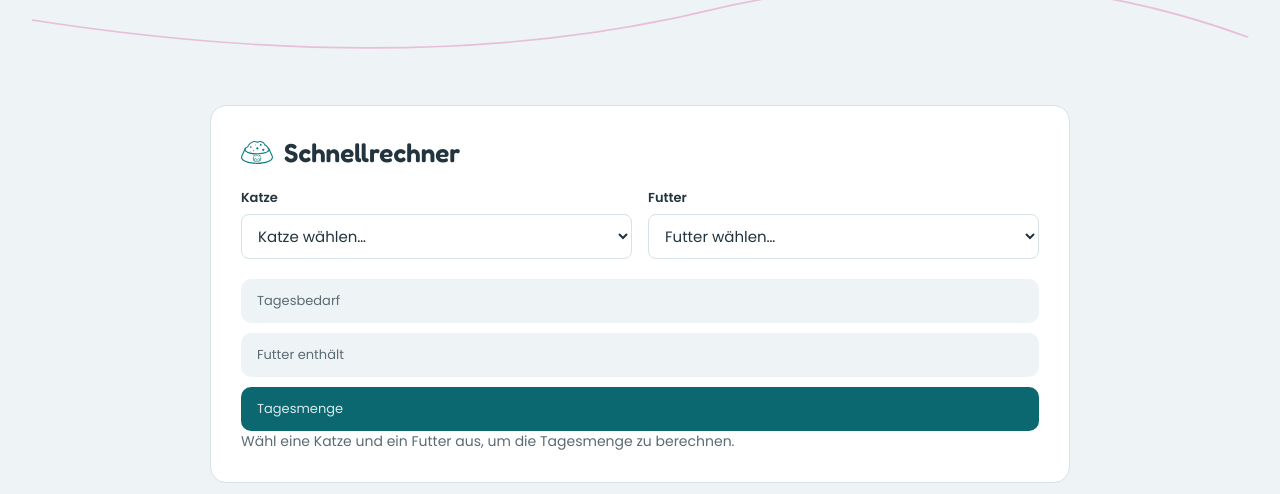
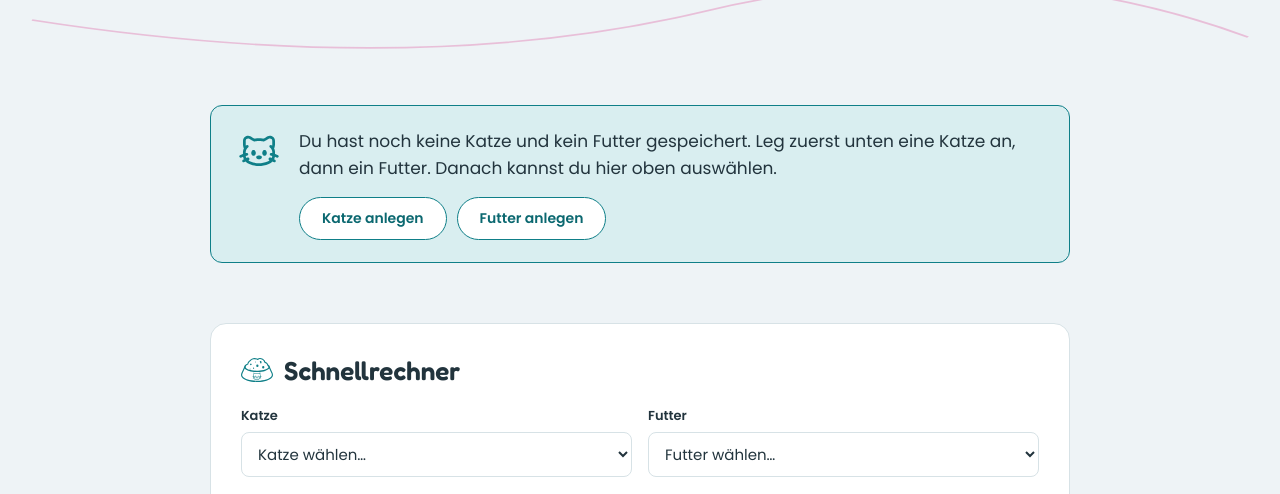
Before and after one commit to Maria-Elia/catfood-calculator, a website with bundled scripts: page index.html in a window 1280 px wide. Shown: the part 236-730 px from the top of the page. Built offline with nearby package versions, Linux system fonts and the light colour scheme.

Commit message:
feat: surface onboarding hint above the calculator

```diff
--- a/css/style.css
+++ b/css/style.css
@@ -141,6 +141,66 @@ main {
   object-fit: contain;
 }
 
+/* ---- onboarding banner ---- */
+.onboarding-banner {
+  display: flex;
+  align-items: flex-start;
+  gap: 1.8rem;
+  background: var(--teal-tint);
+  border: 1px solid var(--teal);
+  border-radius: 1.2rem;
+  padding: 2.2rem 2.6rem;
+}
+
+.onboarding-banner__icon {
+  width: 4.4rem;
+  height: 4.4rem;
+  flex-shrink: 0;
+  object-fit: contain;
+}
+
+.onboarding-banner__content p {
+  font-size: 1.7rem;
+  font-weight: 500;
+  line-height: 1.55;
+  color: var(--ink);
+}
+
+.onboarding-banner__actions {
+  display: flex;
+  flex-wrap: wrap;
+  gap: 1rem;
+  margin-top: 1.6rem;
+}
+
+.onboarding-banner__link {
+  display: inline-flex;
+  align-items: center;
+  padding: 1rem 2.2rem;
+  border-radius: 10rem;
+  border: 1px solid var(--teal);
+  background: var(--white);
+  color: var(--teal-deep);
+  font-weight: 600;
+  font-size: 1.4rem;
+  text-decoration: none;
+  transition: transform 160ms cubic-bezier(0.23, 1, 0.32, 1), background 160ms ease, color 160ms ease;
+}
+
+.onboarding-banner__link:hover {
+  background: var(--teal);
+  color: var(--white);
+}
+
+.onboarding-banner__link:active {
+  transform: scale(0.97);
+}
+
+.onboarding-banner__link:focus-visible {
+  outline: 2px solid var(--teal-deep);
+  outline-offset: 2px;
+}
+
 /* ---- calculator ---- */
 .calculator {
   background: var(--bg-elevated);
@@ -223,6 +283,7 @@ main {
 .empty-state {
   color: var(--ink-soft);
   font-size: 1.4rem;
+  margin-top: 1rem;
 }
 
 /* ---- forms ---- */
@@ -415,6 +476,20 @@ main {
     grid-template-columns: 1fr;
   }
 
+  .onboarding-banner {
+    padding: 1.8rem 2rem;
+    gap: 1.2rem;
+  }
+
+  .onboarding-banner__icon {
+    width: 3.2rem;
+    height: 3.2rem;
+  }
+
+  .onboarding-banner__content p {
+    font-size: 1.5rem;
+  }
+
   .profile-card {
     flex-direction: column;
     align-items: flex-start;
--- a/index.html
+++ b/index.html
@@ -24,6 +24,11 @@
   </header>
 
   <main>
+    <div id="onboarding-banner" class="onboarding-banner" hidden>
+      <img class="onboarding-banner__icon" src="assets/svg/cat.svg" alt="" aria-hidden="true" />
+      <div id="onboarding-banner-content" class="onboarding-banner__content"></div>
+    </div>
+
     <section id="rechner" class="calculator">
       <h2 class="section-title">
         <img class="section-title__icon" src="assets/svg/cat-bowl.svg" alt="" aria-hidden="true" />
--- a/js/main.js
+++ b/js/main.js
@@ -254,6 +254,8 @@ const resultEmpty = document.getElementById("result-empty");
 const resultKcal = document.getElementById("result-kcal");
 const resultKcal100 = document.getElementById("result-kcal100");
 const resultGrams = document.getElementById("result-grams");
+const onboardingBanner = document.getElementById("onboarding-banner");
+const onboardingBannerContent = document.getElementById("onboarding-banner-content");
 
 function renderCatOptions() {
   // Preserve the current selection across a rebuild where possible
@@ -280,6 +282,62 @@ function renderFoodOptions() {
   foodSelect.value = foodStore.list().some((food) => food.id === selected) ? selected : "";
 }
 
+// Shown instead of the plain "pick a cat and a food" hint when one or both
+// lists are still empty
+const ONBOARDING_MESSAGES = {
+  both: {
+    text: "Du hast noch keine Katze und kein Futter gespeichert. Leg zuerst unten eine Katze an, dann ein Futter. Danach kannst du hier oben auswählen.",
+    links: [
+      { href: "#katzen", focusId: "cat-name", label: "Katze anlegen" },
+      { href: "#futter", focusId: "food-name", label: "Futter anlegen" },
+    ],
+  },
+  cat: {
+    text: "Du hast noch keine Katze gespeichert. Leg unten eine an, dann kannst du sie hier oben auswählen.",
+    links: [{ href: "#katzen", focusId: "cat-name", label: "Katze anlegen" }],
+  },
+  food: {
+    text: "Du hast noch kein Futter gespeichert. Leg unten eins an, dann kannst du es hier oben auswählen.",
+    links: [{ href: "#futter", focusId: "food-name", label: "Futter anlegen" }],
+  },
+};
+
+function buildOnboardingLinksHtml(message) {
+  return message.links
+    .map(
+      (link) =>
+        `<a class="onboarding-banner__link" href="${link.href}" data-focus="${link.focusId}">${link.label}</a>`,
+    )
+    .join("");
+}
+
+function resetToDefaultEmptyHint() {
+  resultEmpty.className = "empty-state";
+  resultEmpty.textContent = "Wähl eine Katze und ein Futter aus, um die Tagesmenge zu berechnen.";
+}
+
+function renderBannerHint(kind) {
+  const message = ONBOARDING_MESSAGES[kind];
+  onboardingBannerContent.innerHTML = `<p>${message.text}</p><div class="onboarding-banner__actions">${buildOnboardingLinksHtml(message)}</div>`;
+  onboardingBanner.hidden = false;
+}
+
+function hideBanner() {
+  onboardingBanner.hidden = true;
+}
+
+// Clicking an onboarding link scrolls to the right section (native anchor
+// behavior) and then focuses its first field, so typing can start right
+// away instead of the user having to find and click into the input.
+onboardingBanner.addEventListener("click", (event) => {
+  const link = event.target.closest(".onboarding-banner__link");
+  if (!link) return;
+  const field = document.getElementById(link.dataset.focus);
+  if (field) {
+    window.setTimeout(() => field.focus(), 400);
+  }
+});
+
 function updateResult() {
   // Re-read from the store rather than caching the selected objects
   const cat = catStore.list().find((item) => item.id === catSelect.value);
@@ -288,8 +346,25 @@ function updateResult() {
   if (!cat || !food) {
     resultPanel.hidden = true;
     resultEmpty.hidden = false;
+
+    resetToDefaultEmptyHint();
+
+    const hasCats = catStore.list().length > 0;
+    const hasFoods = foodStore.list().length > 0;
+    if (!hasCats && !hasFoods) {
+      renderBannerHint("both");
+    } else if (!hasCats) {
+      renderBannerHint("cat");
+    } else if (!hasFoods) {
+      renderBannerHint("food");
+    } else {
+      hideBanner();
+    }
     return;
   }
+
+  // A valid cat and food are picked, so both profile lists exist already, no onboarding
+  hideBanner();
 
   const dailyKcal = dailyEnergyNeedKcal(cat.gewicht, cat.status);
   const kcal100g = foodEnergyKcalPer100g(food);
```
